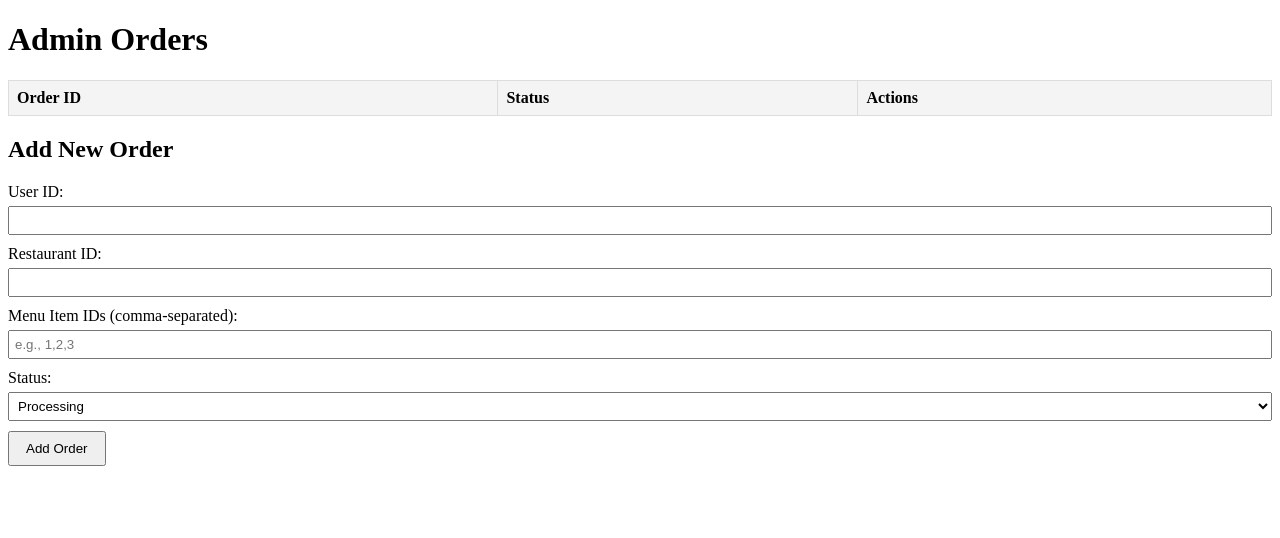
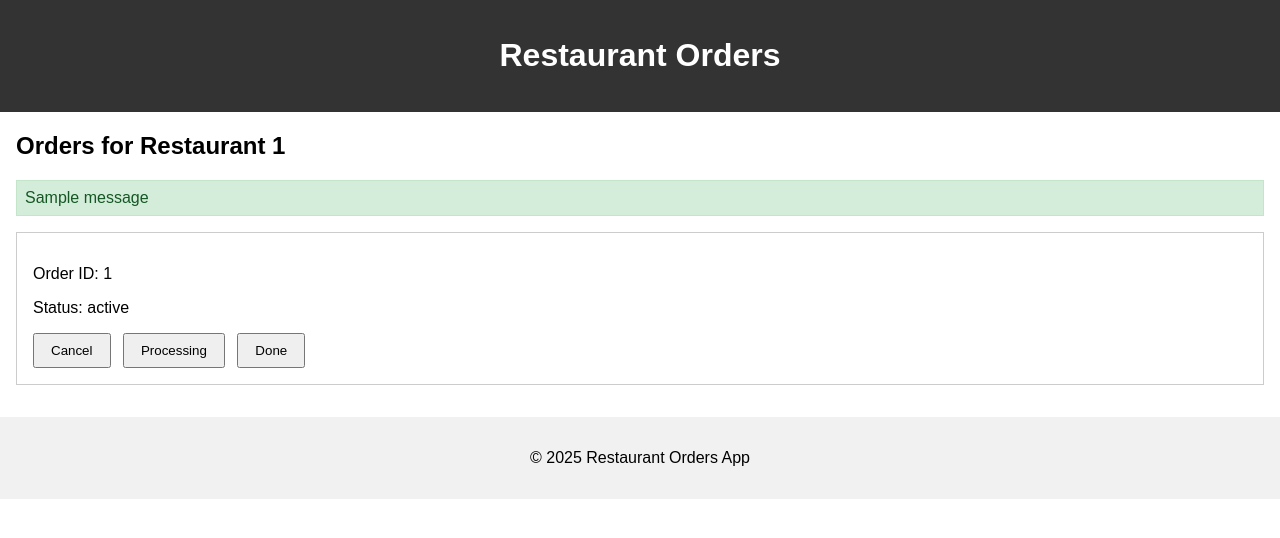
Before and after one commit to radu-rotaru/food-delivery-flask, a Flask app: template fe/app/templates/admin_orders.html in a window 1280 px wide. Shown: the top 538 px of the page. Run offline with Flask 3, Linux system fonts and the light colour scheme; the template is opened without the code that fills it: most values are stand-ins (such as "Sample title", 1, 10 or a date in 2020); one stand-in notice (Sample message) is shown; lists and menus that the app fills with data are empty.

Commit message:
fix routes for admin_orders

```diff
--- a/fe/app/templates/admin_orders.html
+++ b/fe/app/templates/admin_orders.html
@@ -3,124 +3,106 @@
 <head>
     <meta charset="UTF-8">
     <meta name="viewport" content="width=device-width, initial-scale=1.0">
-    <title>Admin Orders</title>
+    <title>Restaurant Orders</title>
     <style>
-        table { width: 100%; border-collapse: collapse; }
-        th, td { padding: 8px; text-align: left; border: 1px solid #ddd; }
-        th { background-color: #f4f4f4; }
-        form { margin-top: 20px; }
-        label { display: block; margin-top: 10px; }
-        input, select { margin-top: 5px; padding: 5px; width: 100%; box-sizing: border-box; }
-        button { margin-top: 10px; padding: 8px 16px; cursor: pointer; }
+        /* Basic CSS Styles */
+        body {
+            font-family: Arial, sans-serif;
+            margin: 0;
+            padding: 0;
+        }
+        header {
+            background-color: #333;
+            color: white;
+            padding: 1rem;
+            text-align: center;
+        }
+        .orders-container {
+            margin: 1rem;
+        }
+        ul {
+            padding: 0;
+            list-style: none;
+        }
+        li {
+            border: 1px solid #ccc;
+            margin-bottom: 1rem;
+            padding: 1rem;
+        }
+        button {
+            margin-right: 0.5rem;
+            padding: 0.5rem 1rem;
+        }
+        .flash-messages .success {
+            background-color: #d4edda;
+            color: #155724;
+            border: 1px solid #c3e6cb;
+            padding: 0.5rem;
+            margin-bottom: 1rem;
+        }
+        .flash-messages .error {
+            background-color: #f8d7da;
+            color: #721c24;
+            border: 1px solid #f5c6cb;
+            padding: 0.5rem;
+            margin-bottom: 1rem;
+        }
+        footer {
+            text-align: center;
+            margin-top: 2rem;
+            padding: 1rem;
+            background-color: #f1f1f1;
+        }
     </style>
 </head>
 <body>
-    <h1>Admin Orders</h1>
+    <!-- Header Section -->
+    <header>
+        <h1>Restaurant Orders</h1>
+    </header>
 
-    <!-- Orders Table -->
-    <table>
-        <thead>
-            <tr>
-                <th>Order ID</th>
-                <th>Status</th>
-                <th>Actions</th>
-            </tr>
-        </thead>
-        <tbody id="orders-table-body">
-            <!-- Dynamic content here -->
-        </tbody>
-    </table>
+    <!-- Orders Container -->
+    <div class="orders-container">
+        <h2>Orders for Restaurant {{ restaurant_id }}</h2>
 
-    <!-- Add Order Form -->
-    <form id="add-order-form">
-        <h2>Add New Order</h2>
-        <label for="user-id">User ID:</label>
-        <input type="number" id="user-id" name="user_id" required>
+        <!-- Flash Messages -->
+        {% with messages = get_flashed_messages(with_categories=true) %}
+            {% if messages %}
+                <ul class="flash-messages">
+                    {% for category, message in messages %}
+                        <li class="{{ category }}">{{ message }}</li>
+                    {% endfor %}
+                </ul>
+            {% endif %}
+        {% endwith %}
 
-        <label for="restaurant-id">Restaurant ID:</label>
-        <input type="number" id="restaurant-id" name="restaurant_id" required>
+        <!-- Orders List -->
+        {% if not orders %}
+            <p>No orders found for this restaurant.</p>
+        {% else %}
+            <ul>
+                {% for order in orders %}
+                <li class="order">
+                    <p>Order ID: {{ order.id }}</p>
+                    <p>Status: {{ order.status }}</p>
+                    <!-- Form for updating the order status -->
+                   <form action="{{ url_for('routes.update_order_status') }}" method="POST">
+                        <input type="hidden" name="order_id" value="{{ order.id }}">
+                        <input type="hidden" name="restaurant_id" value="{{ restaurant_id }}">
+                        <button type="submit" name="status" value="cancel">Cancel</button>
+                        <button type="submit" name="status" value="processing">Processing</button>
+                        <button type="submit" name="status" value="done">Done</button>
+                    </form>
 
-        <label for="menu-items-ids">Menu Item IDs (comma-separated):</label>
-        <input type="text" id="menu-items-ids" name="menu_items_ids" placeholder="e.g., 1,2,3" required>
+                </li>
+                {% endfor %}
+            </ul>
+        {% endif %}
+    </div>
 
-        <label for="status">Status:</label>
-        <select id="status" name="status">
-            <option value="processing">Processing</option>
-            <option value="cancel">Cancel</option>
-            <option value="done">Done</option>
-        </select>
-
-        <button type="submit">Add Order</button>
-    </form>
-
-    <script>
-        async function fetchOrders() {
-            const restaurantId = 1; // Example restaurant ID
-            const response = await fetch(`/orders/restaurant/${restaurantId}`);
-            const orders = await response.json();
-            const tbody = document.getElementById("orders-table-body");
-            tbody.innerHTML = ''; // Clear table content
-            orders.forEach(order => {
-                const row = document.createElement('tr');
-                row.innerHTML = `
-                    <td>${order.id}</td>
-                    <td>${order.status}</td>
-                    <td>
-                        <button onclick="updateOrderStatus(${order.id}, 'cancel')">Cancel</button>
-                        <button onclick="updateOrderStatus(${order.id}, 'accept')">Accept</button>
-                        <button onclick="updateOrderStatus(${order.id}, 'done')">Done</button>
-                    </td>
-                `;
-                tbody.appendChild(row);
-            });
-        }
-
-        async function updateOrderStatus(orderId, status) {
-            await fetch(`/orders/${orderId}/status`, {
-                method: 'PUT',
-                headers: { 'Content-Type': 'application/json' },
-                body: JSON.stringify({ status })
-            });
-            fetchOrders(); // Refresh orders
-        }
-
-        async function addOrder(event) {
-            event.preventDefault();
-            const form = document.getElementById("add-order-form");
-            const userId = document.getElementById("user-id").value;
-            const restaurantId = document.getElementById("restaurant-id").value;
-            const menuItemsIds = document.getElementById("menu-items-ids").value.split(',').map(id => id.trim());
-            const status = document.getElementById("status").value;
-
-            const newOrder = {
-                user_id: parseInt(userId, 10),
-                restaurant_id: parseInt(restaurantId, 10),
-                menu_items_ids: menuItemsIds,
-                status: status
-            };
-
-            try {
-                const response = await fetch('/orders/', {
-                    method: 'POST',
-                    headers: { 'Content-Type': 'application/json' },
-                    body: JSON.stringify(newOrder)
-                });
-
-                if (!response.ok) {
-                    const error = await response.json();
-                    alert(`Error: ${error.error}`);
-                    return;
-                }
-
-                form.reset(); // Clear the form
-                fetchOrders(); // Refresh the orders table
-            } catch (error) {
-                alert(`Network error: ${error.message}`);
-            }
-        }
-
-        document.addEventListener('DOMContentLoaded', fetchOrders);
-        document.getElementById("add-order-form").addEventListener('submit', addOrder);
-    </script>
+    <!-- Footer Section -->
+    <footer>
+        <p>&copy; 2025 Restaurant Orders App</p>
+    </footer>
 </body>
 </html>
--- a/order-service/app/routes.py
+++ b/order-service/app/routes.py
@@ -37,7 +37,7 @@ def get_orders_by_restaurant(id):
 
 
 # Create a new order
-@routes.route('/', methods=['POST'])
+@routes.route('/createOrder', methods=['POST'])
 def create_order():
     data = request.get_json()
     try:
@@ -62,7 +62,7 @@ def update_order_status(id):
 
     data = request.get_json()
     new_status = data.get("status")
-    if not new_status or new_status not in ['cancel', '', 'done']:
+    if not new_status or new_status not in ['cancel', 'processing', 'done']:
         return jsonify({"error": "Invalid status"}), 400
 
     try:
```
Also changed, not shown: fe/app/routes.py (+38 -2 lines).
